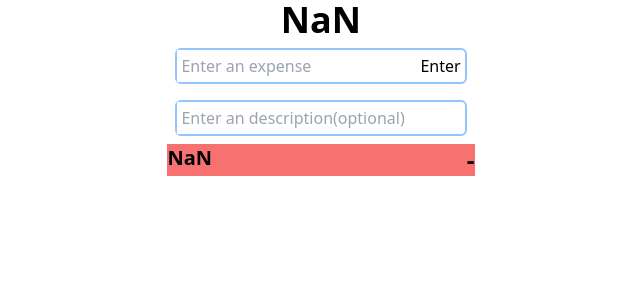
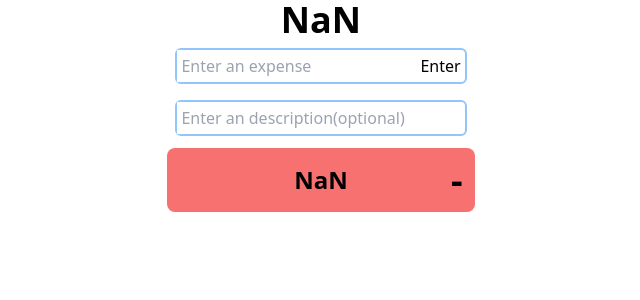
Before and after one commit to amerkulovic/ExpenseTracker, a React (Create React App) app: page / in a window 1280 px wide. Both pictures are taken after a click on the button "Enter". Shown: the top 300 px of the page, without its empty margins (319-959 px from the left). Built offline with nearby package versions, Linux system fonts and the light colour scheme.

Commit message:
edited design of the ExpenseItem component

```diff
--- a/src/App.tsx
+++ b/src/App.tsx
@@ -42,7 +42,7 @@ function App() {
       <section className="flex flex-col">
         <div className="text-4xl font-bold text-center">{total}</div>
         <section className="border-2 border-blue-300 rounded-md m-2">
-          <input className="p-1" value={enteredValue} type="text" placeholder="Enter an expense" onChange={handleInputChange} />
+          <input className="p-1" value={enteredValue} type="number" placeholder="Enter an expense" onChange={handleInputChange} />
           <button className="p-1" onClick={changeTotal}>
             Enter
           </button>
--- a/src/components/ExpenseItem.tsx
+++ b/src/components/ExpenseItem.tsx
@@ -9,10 +9,10 @@ export type ExpenseItemProps = {
 
 const ExpenseItem: FC<ExpenseItemProps> = ({ id, cost, description, buttonFunction }) => {
   return (
-    <div className={`flex justify-between ${cost >= 0 ? "bg-green-300" : "bg-red-400"}`}>
-      <p className="font-bold text-xl">{cost}</p>
-      <p>{description}</p>
-      <button className="font-extrabold text-2xl" onClick={() => buttonFunction(id)}>
+    <div className={`flex justify-between items-center p-3 my-1 rounded-lg ${cost >= 0 ? "bg-green-300" : "bg-red-400"}`}>
+      <p className="font-bold text-xl w-1/3">{description}</p>
+      <p className="font-extrabold text-2xl w-1/3 flex justify-center">{cost}</p>
+      <button className="font-extrabold text-4xl hover:text-red-800 w-1/3 flex justify-end" onClick={() => buttonFunction(id)}>
         -
       </button>
     </div>
```
